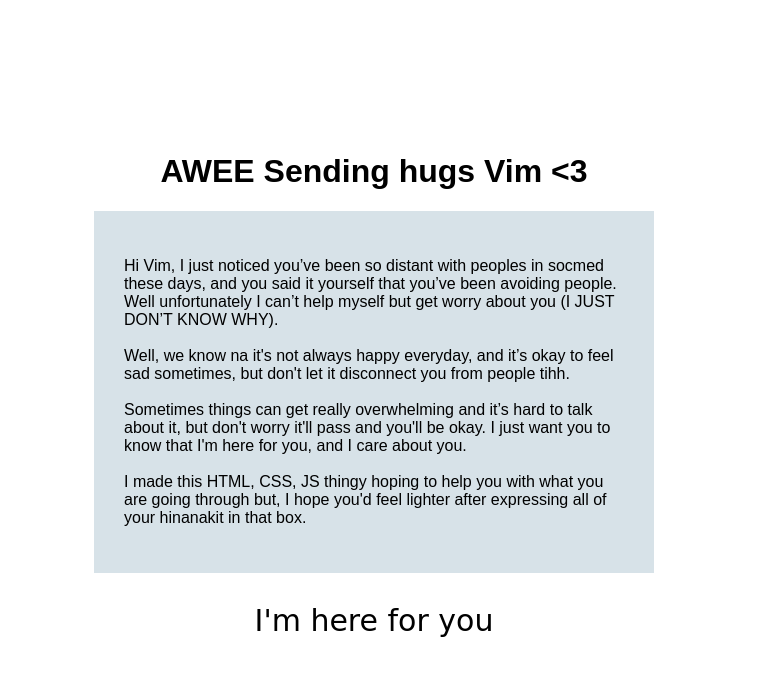
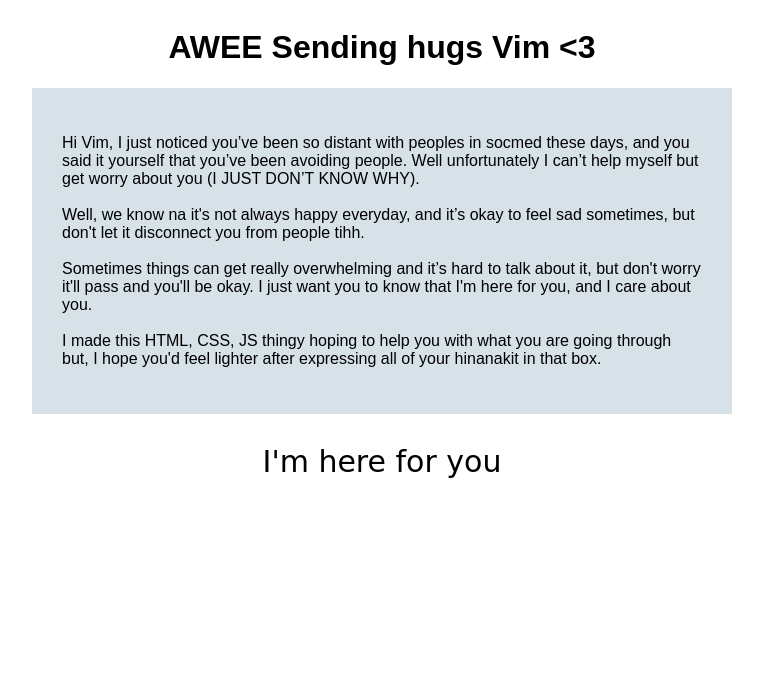
Before and after one commit to BREAK1523/I-hope-Ur-okay, a plain HTML site: page Pages/messageNo.html in a window 1280 px wide. Shown: the whole page, without its empty margins (266-1029 px from the left). Drawn offline with Linux system fonts and the light colour scheme; a web font is replaced by a local one.

Commit message:
Update message.css

```diff
--- a/Pages/Stylesheets/message.css
+++ b/Pages/Stylesheets/message.css
@@ -3,24 +3,26 @@ html {
 }
 
 body {
-    margin: 0;
+    margin: 10;
     font-family: Arial, Helvetica, sans-serif;
 }
 
 .container {
-    height: 100vh;
     margin: 0 auto;
     overflow: hidden;
     position: relative;
     text-align: center;
     width: 100vw;
-    align-content: center;
+}
+
+#head {
+    font-size: 150%;
 }
 
 .letter {
     margin-left: auto;
     margin-right: auto;
-    width: 500px;
+    width: 50vw;
     text-align: start;
     padding: 30px;
     background-color: #D7E2E8;
```
